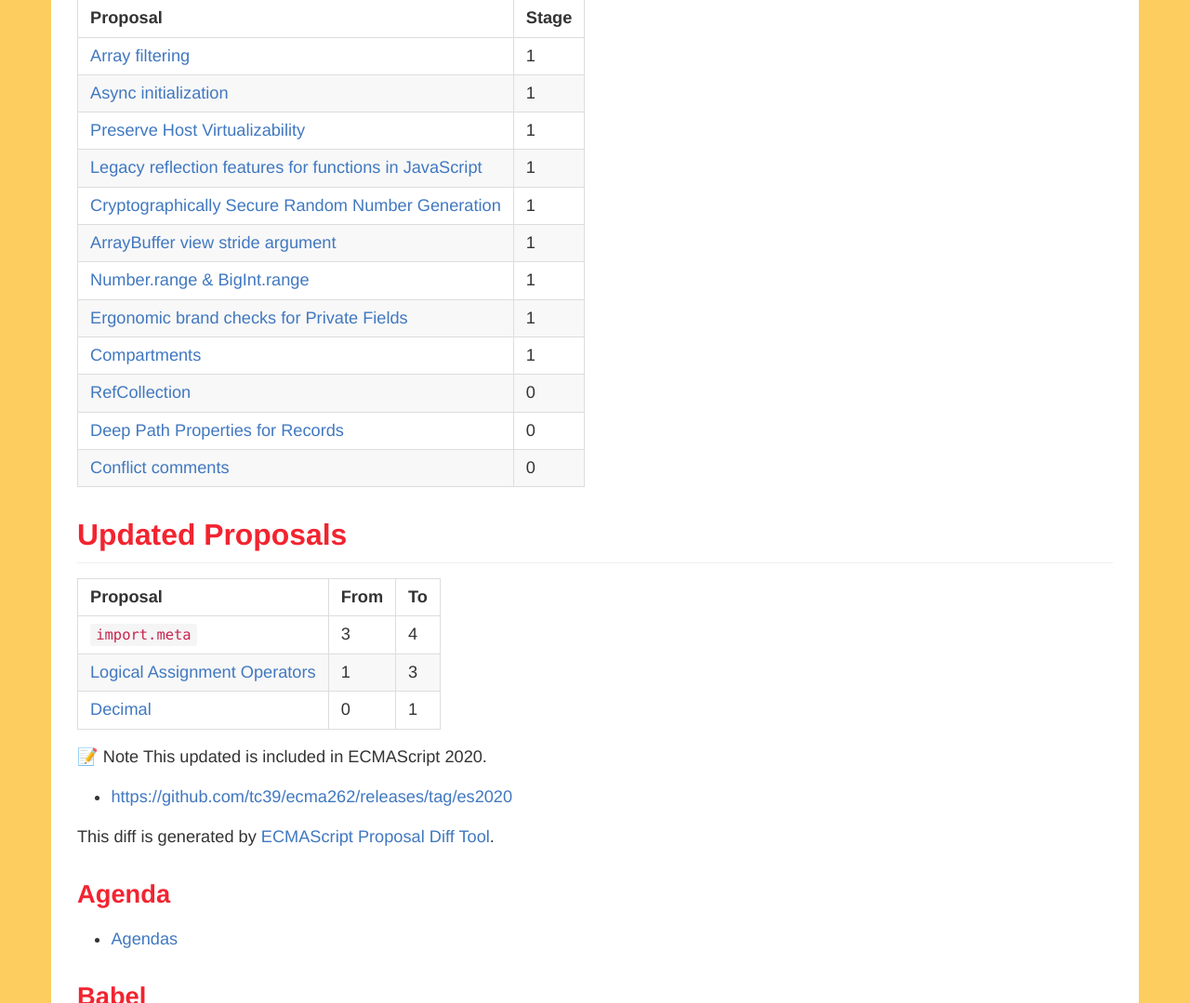
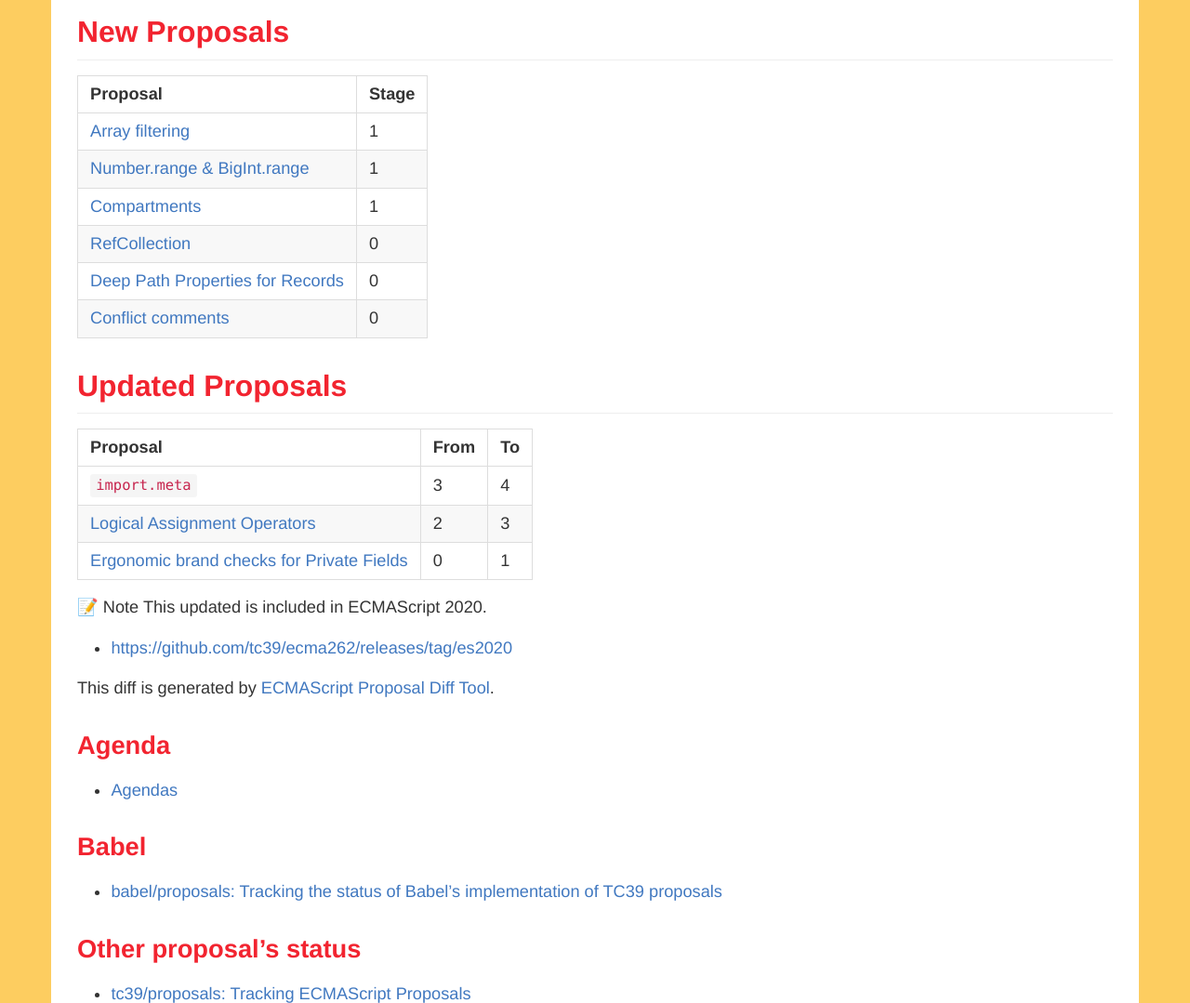
Before and after one commit to ecmascript-daily/ecmascript-daily.github.com, a Jekyll site: the page built from _posts/2020/2020-04-04-ecmascript-proposal-update.md, in a window 1280 px wide and 1400 px high. Shown: the part 321-1400 px from the top of the window at 93% size. Built offline with Jekyll 4.4.1, drawn with Linux system fonts in a browser that asks for light colours; nearby versions of some CDN libraries; emoji names are drawn with the system emoji font; comment, search, counter and statistics services are not loaded.

Commit message:
Update 2020-04-04-ecmascript-proposal-update.md

```diff
--- a/_posts/2020/2020-04-04-ecmascript-proposal-update.md
+++ b/_posts/2020/2020-04-04-ecmascript-proposal-update.md
@@ -17,29 +17,26 @@ The changes of proposal's status @ [75th meeting of Ecma TC39][Agendas]
 
 ## New Proposals
 
-| Proposal                                                                                                                                    | Stage |
-| ------------------------------------------------------------------------------------------------------------------------------------------- | ----- |
-| [Array filtering](https://github.com/tc39/proposal-array-filtering)                                                                         | 1     |
-| [Async initialization](https://docs.google.com/presentation/d/1DsjZAzBjn2gCrr4l0uZzCymPIWZTKM8KzcnMBF31HAg/edit#slide=id.g7d23d45064_0_196) | 1     |
-| [Preserve Host Virtualizability](https://github.com/Agoric/proposal-preserve-virtualizability)                                              | 1     |
-| [Legacy reflection features for functions in JavaScript](https://github.com/claudepache/es-legacy-function-reflection)                      | 1     |
-| [Cryptographically Secure Random Number Generation](https://github.com/rbuckton/proposal-csprng)                                            | 1     |
-| [ArrayBuffer view stride argument](https://github.com/surma/arraybufferview-stride-proposal)                                                | 1     |
-| [Number.range & BigInt.range](https://github.com/Jack-Works/proposal-Number.range)                                                          | 1     |
-| [Ergonomic brand checks for Private Fields](https://github.com/ljharb/proposal-private-fields-in-in)                                        | 1     |
-| [Compartments](https://github.com/bmeck/proposal-compartments)                                                                              | 1     |
-| [RefCollection](https://github.com/rricard/proposal-refcollection/)                                                                         | 0     |
-| [Deep Path Properties for Records](https://github.com/rickbutton/proposal-deep-path-properties-for-record/)                                 | 0     |
-| [Conflict comments](https://github.com/jugglinmike/proposal-conflict-comment)                                                               | 0     |
+## New Proposals
+
+| Proposal                                                                                                    | Stage |
+| ----------------------------------------------------------------------------------------------------------- | ----- |
+| [Array filtering](https://github.com/tc39/proposal-array-filtering)                                         | 1     |
+| [Number.range & BigInt.range](https://github.com/Jack-Works/proposal-Number.range)                          | 1     |
+| [Compartments](https://github.com/bmeck/proposal-compartments)                                              | 1     |
+| [RefCollection](https://github.com/rricard/proposal-refcollection/)                                         | 0     |
+| [Deep Path Properties for Records](https://github.com/rickbutton/proposal-deep-path-properties-for-record/) | 0     |
+| [Conflict comments](https://github.com/jugglinmike/proposal-conflict-comment)                               | 0     |
 
 
 ## Updated Proposals
 
-| Proposal                                                                            | From  | To    |
-| ----------------------------------------------------------------------------------- | ----- | ----- |
-| [`import.meta`](https://github.com/tc39/proposal-import-meta)                       | 3     | 4     |
-| [Logical Assignment Operators](https://github.com/tc39/proposal-logical-assignment) | 1     | 3     |
-| [Decimal](https://github.com/littledan/proposal-decimal)                            | 0     | 1     |
+| Proposal                                                                                             | From  | To    |
+| ---------------------------------------------------------------------------------------------------- | ----- | ----- |
+| [`import.meta`](https://github.com/tc39/proposal-import-meta)                                        | 3     | 4     |
+| [Logical Assignment Operators](https://github.com/tc39/proposal-logical-assignment)                  | 2     | 3     |
+| [Ergonomic brand checks for Private Fields](https://github.com/ljharb/proposal-private-fields-in-in) | 0     | 1     |
+
 
 :memo: Note This updated is included in ECMAScript 2020.
 
```
